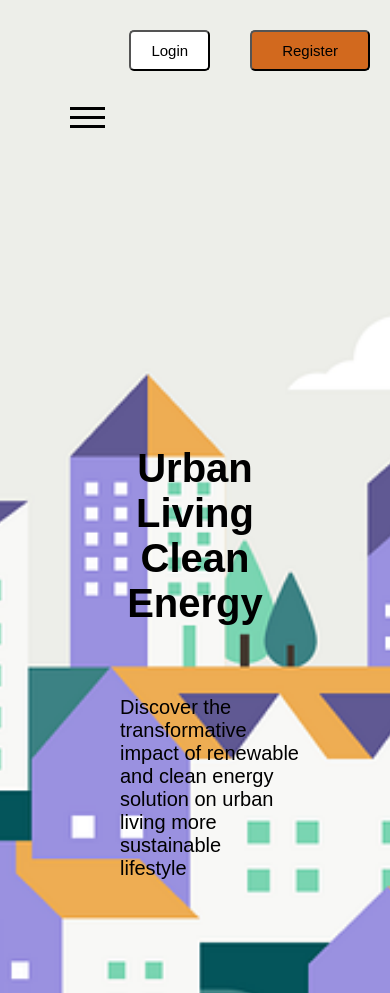
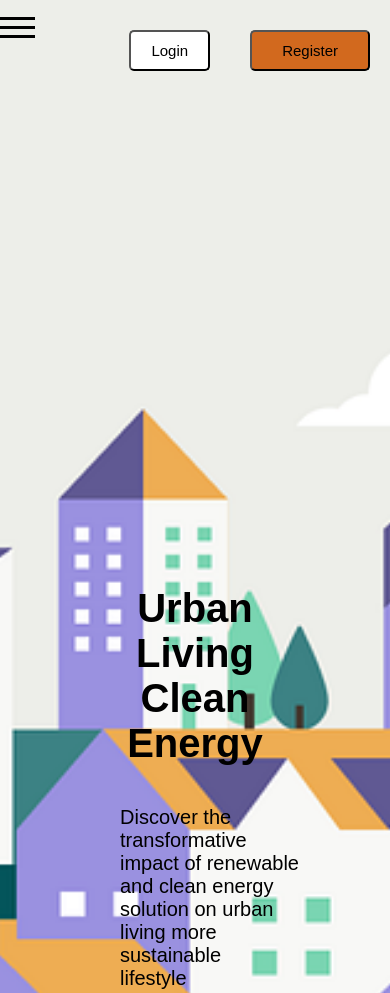
Before and after one commit to Papito111-gif/npower, a plain HTML site: page index.html in a window 390 px wide. Shown: the top 993 px of the page. Drawn offline with Linux system fonts and the light colour scheme.

Commit message:
first commit

```diff
--- a/index.html
+++ b/index.html
@@ -55,30 +55,31 @@
     <div class="grid-container">
         <div class="container1">
             <img src="swap.jpg"  >
+
         </div>
         <div class="container2">
             <img src="mobile.png"  >
         </div>
         <div class="container3">
-            <img src="key.jpg"  >
+            <img src="key.jpg" >
         </div>
         <div class="container4">
             <img src="gen.png"  >
         </div>
         <div class="container5">
-            <img src="adult.png" >
+            <img src="adult.png"  >
         </div>
         <div class="container6">
-            <img src="sport.png" >
+            <img src="sport.png"  >
         </div>
         <div class="container7">
-            <img src="nexta.png" >
+            <img src="nexta.png"  >
         </div>
-        <div class="container8">
-            <img src="zesty.jpg">
+        <div class="container8" >
+            <img src="zesty.jpg" >
         </div>
-        <div class="container8">
-            <img src="clip.png">
+        <div class="container9">
+            <img src="clip.png" >
         </div>
     </div>
     </div>
--- a/style.css
+++ b/style.css
@@ -69,6 +69,8 @@ button{
     margin:auto 0;
     display:none;
     cursor:pointer;
+    margin-bottom: 300px;
+
   }
   #hamburger-icon div{
     width:35px;
@@ -180,8 +182,9 @@ text-align: center;
     }
     #hamburger-icon{
         display:block;
-        margin-left:70px;
-        margin-bottom:150px;
+        margin-right:100px;
+        margin-bottom:300px;
+        margin-top: -90px;
     }
     ul{
         margin-left:70px;
@@ -223,8 +226,8 @@ text-align: center;
     }
     .urban{
         text-align: center;
-        margin-bottom:70px;
-        margin-top:70px;
+        margin-bottom:40px;
+        margin-top:150px;
     }
     @media only screen and (min-width: 600px) {
     .she{
@@ -235,6 +238,8 @@ text-align: center;
 .grid-container{
     float: none;
     display: grid;
-    grid-template-columns: auto ;
+    grid-template-columns: auto  ;
+    column-gap: -500px;
+    width: -40px;
 }
 }
```
Also changed, not shown: nlink.txt (added).
